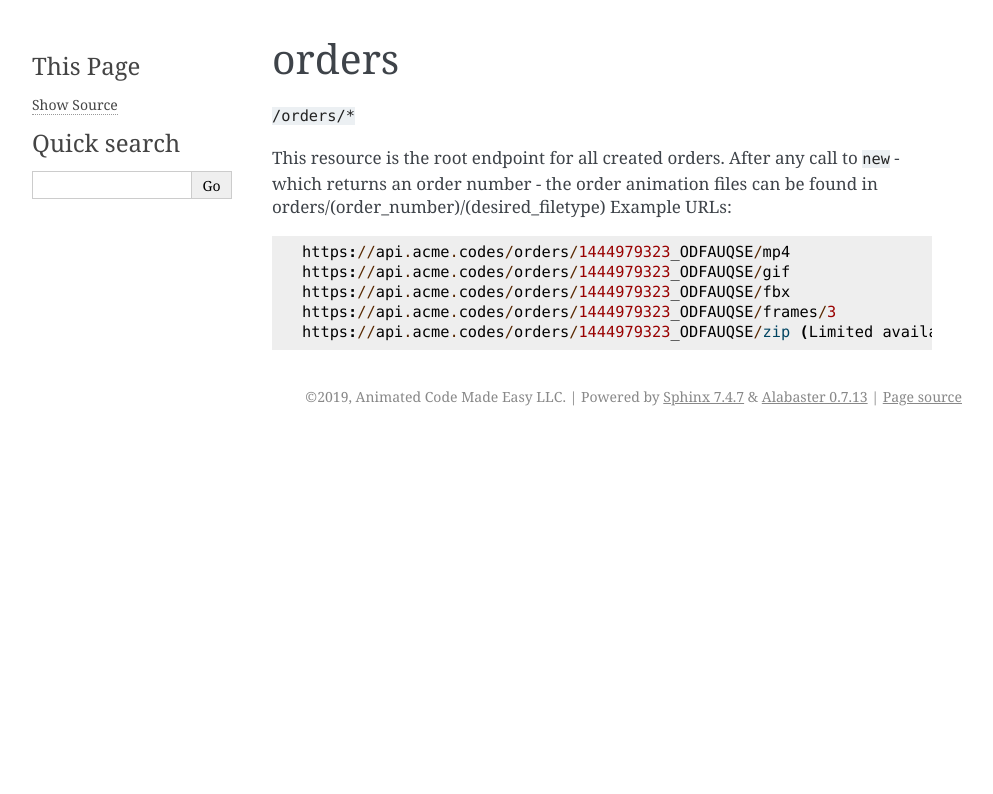
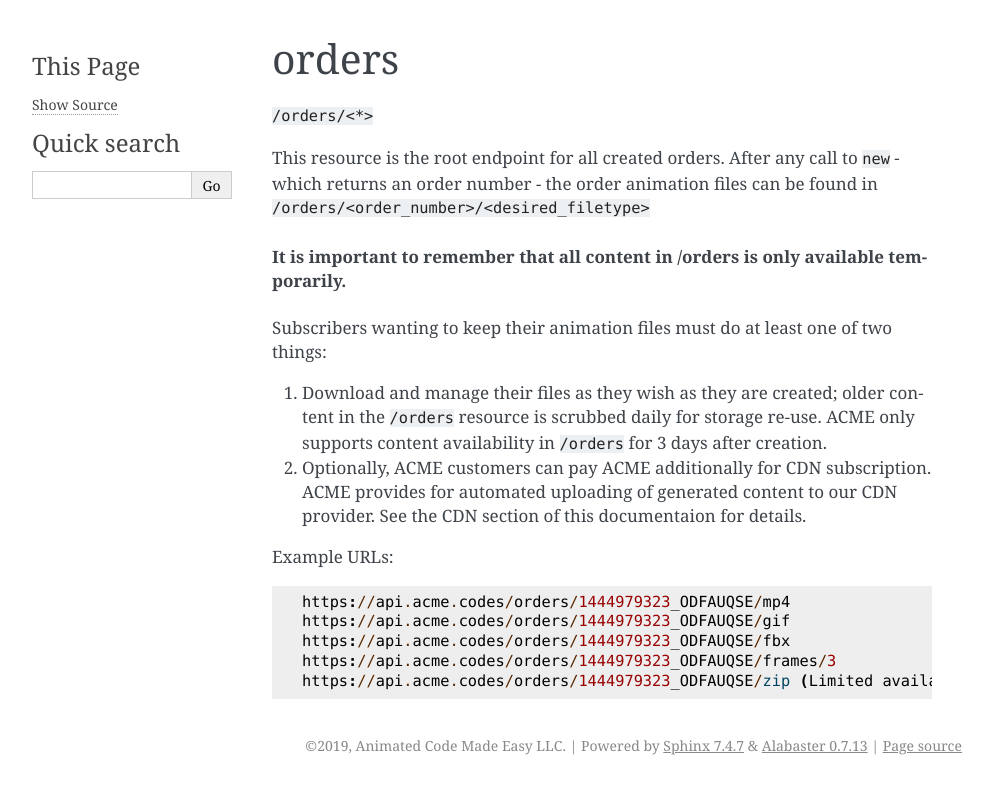
Before and after one commit to pcmillerAcme/docs, a Sphinx documentation site: the page built from source/orders.rst, in a window 1280 px wide. Shown: the top 794 px of the page, without its empty margins (148-1141 px from the left). Built offline with Sphinx 7.4.7, drawn with Linux system fonts in a browser that asks for light colours.

Commit message:
Added CDN basics

```diff
--- a/source/index.rst
+++ b/source/index.rst
@@ -46,6 +46,7 @@ Certain design and architectural features of this service are patented under `US
    Non-animated Codes
    animations
    SDK
+   CDN
    fbx
    frames
    gif
--- a/source/orders.rst
+++ b/source/orders.rst
@@ -6,9 +6,21 @@
 orders
 ######
 
-``/orders/*``
+``/orders/<*>``
 
-This resource is the root endpoint for all created orders. After any call to ``new`` - which returns an order number - the order animation files can be found in orders/(order_number)/(desired_filetype) Example URLs:
+This resource is the root endpoint for all created orders. After any call to ``new`` - which returns an order number - the order animation files can be found in ``/orders/<order_number>/<desired_filetype>``
+|br|
+|br|
+**It is important to remember that all content in /orders is only available temporarily.**
+|br|
+|br|
+Subscribers wanting to keep their animation files must do at least one of two things:
+
+1. Download and manage their files as they wish as they are created; older content in the ``/orders`` resource is scrubbed daily for storage re-use. ACME only supports content availability in ``/orders`` for 3 days after creation.
+
+2. Optionally, ACME customers can pay ACME additionally for CDN subscription. ACME provides for automated uploading of generated content to our CDN provider. See the CDN section of this documentaion for details.
+
+Example URLs:
 ::
 
     https://api.acme.codes/orders/1444979323_ODFAUQSE/mp4
```
Also changed, not shown: source/CDN.rst (added, +24 -0 lines), source/new.rst (+11 -4 lines).
